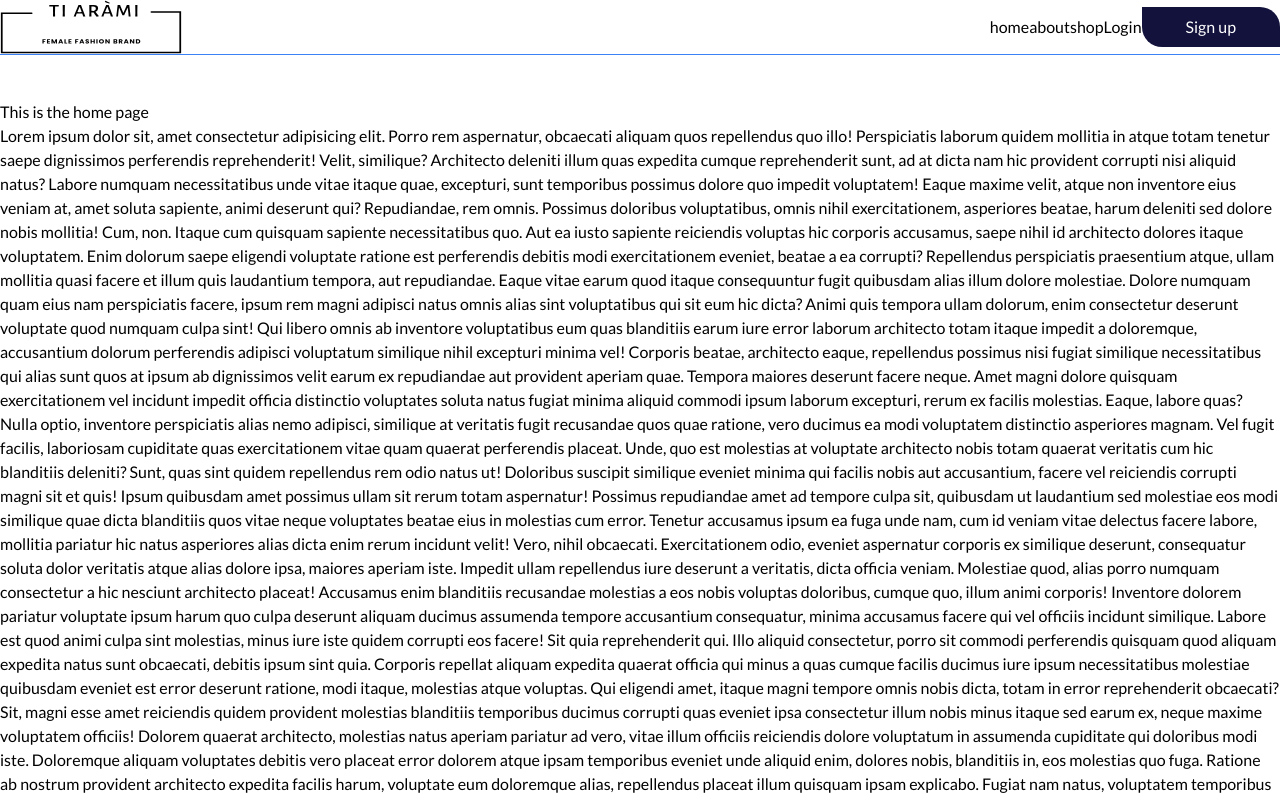
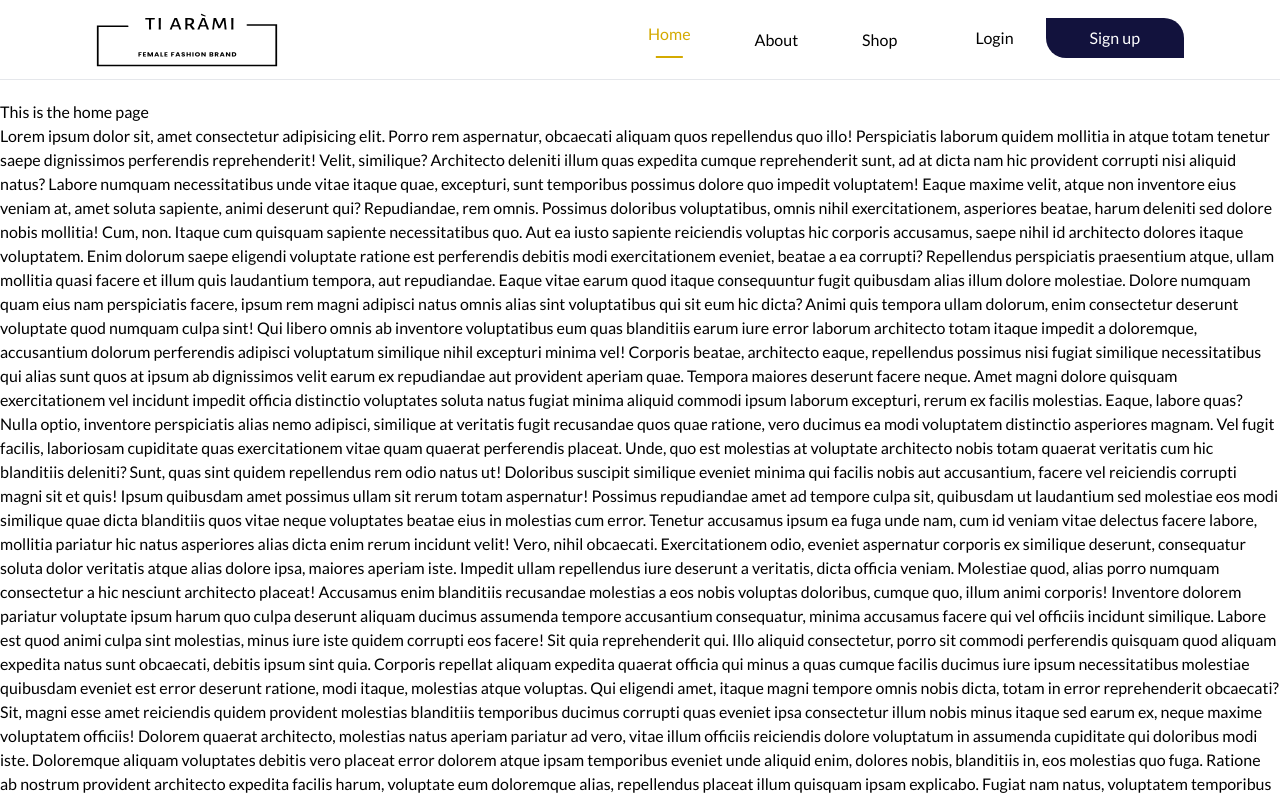
Before and after one commit to oke-yomi/TI-ARAMI, a Vue app in the folder frontend/: page /#/ in a window 1280 px wide. Shown: the top 800 px of the page. Built offline with nearby package versions, Linux system fonts and the light colour scheme.

Commit message:
Action for nav render and associated tests created

```diff
--- a/frontend/src/components/Navigation/Navbar.vue
+++ b/frontend/src/components/Navigation/Navbar.vue
@@ -12,17 +12,31 @@
       </div>
 
       <!-- Nav items -->
-      <ul v-show="!mobile" class="flex items-center flex-1 justify-end">
+      <ul
+        v-show="!mobile"
+        class="flex items-center justify-between w-[65%] lg:w-1/2"
+      >
         <!-- list -->
-        <li v-for="navItem in navItems" :key="navItem.name">
-          <router-link :to="{ name: navItem.link }">
-            {{ navItem.name }}
-          </router-link>
-        </li>
+        <div class="flex items-center justify-center">
+          <li
+            v-for="navItem in navItems"
+            :key="navItem.name"
+            class="mr-4 lg:mr-12 last:mr-0 first:pb-3"
+          >
+            <router-link :to="{ name: navItem.link }" class="p-2">
+              {{ navItem.name }}
+            </router-link>
+          </li>
+        </div>
 
         <!-- authentication -->
-        <div class="">
-          <router-link :to="{ name: 'Login' }"> Login</router-link>
+        <div class="pt-2">
+          <router-link
+            :to="{ name: 'Login' }"
+            class="px-4 py-2 mb-3 ease-linear duration-300 transition-all hover:text-secondary inline-block mr-1 lg:mr-4"
+          >
+            Login
+          </router-link>
           <router-link :to="{ name: 'SignUp' }">
             <action-button text="Sign up" type="primary" />
           </router-link>
@@ -50,19 +64,24 @@
       <transition name="mobile-nav">
         <ul
           v-show="mobileNav"
-          class="flex flex-col fixed w-full max-w-xs h-full bg-yellow-500 top-0 left-0"
+          class="flex flex-col fixed w-full h-full bg-white top-0 left-0 mt-16 px-8 py-10"
         >
           <!-- list -->
-          <li v-for="navItem in navItems" :key="navItem.name">
-            <router-link :to="{ name: navItem.link }">
+          <li v-for="navItem in navItems" :key="navItem.name" class="mb-6 pb-3">
+            <router-link :to="{ name: navItem.link }" class="p-4">
               {{ navItem.name }}
             </router-link>
           </li>
 
           <!-- authentication -->
-          <div class="">
-            <router-link :to="{ name: 'Login' }"> Login</router-link>
-            <router-link :to="{ name: 'SignUp' }">
+          <div class="flex flex-col mt-7 w-fit">
+            <router-link
+              :to="{ name: 'Login' }"
+              class="px-4 py-2 mb-3 ease-linear duration-300 transition-all hover:text-secondary inline-block"
+            >
+              Login
+            </router-link>
+            <router-link :to="{ name: 'SignUp' }" class="inline-block">
               <action-button text="Sign up" type="primary" />
             </router-link>
           </div>
@@ -74,7 +93,7 @@
 
 <script>
 import Logo from "@/assets/images/Logo.vue";
-import ActionButton from "@/components/Shared/ActionButton.vue";
+import ActionButton from "@/components/Shared/ActionButton/ActionButton.vue";
 
 export default {
   name: "Navbar",
@@ -139,7 +158,7 @@ export default {
     },
     updateScroll() {
       const scrollPosition = window.scrollY;
-      if (scrollPosition > 70) {
+      if (scrollPosition > 50) {
         this.scrolledNav = true;
         return;
       }
@@ -152,34 +171,28 @@ export default {
 
 <style scoped>
 header {
-  @apply z-50 w-full fixed top-0 ease-linear duration-500 transition-all border-b border-blue-500 bg-white;
+  @apply z-50 w-full fixed top-0 ease-linear duration-500 transition-all border-b bg-white h-16 lg:h-20;
 }
 
 nav {
-  @apply flex flex-row ease-linear duration-500 transition-all w-full mx-auto 2xl:max-h-[1400px] relative;
+  @apply flex flex-row md:justify-between h-full ease-linear duration-500 transition-all w-full items-center px-5  lg:px-24 2xl:max-h-[1400px] relative;
 }
 
-/* ul {
-  @apply flex items-center flex-1 justify-end;
-} */
-
-/* li {
-  @apply capitalize mr-16 last:mr-0 first:text-secondary relative inline-block pb-3 p-4 list-none no-underline ease-linear duration-500 transition-all;
+li {
+  @apply capitalize first:text-secondary relative inline-block  list-none no-underline ease-linear duration-300 transition-all w-fit;
 }
 
 li:hover {
-  @apply text-secondary;
+  @apply text-secondary pb-3;
 }
 
+li:first-child::after,
 li:hover::after {
-  @apply absolute bottom-0 content-[''] w-[70%] bg-secondary h-[1.5px] left-[10%] right-[10%] mx-auto;
-} */
+  @apply absolute bottom-0 content-[''] w-[45%] bg-secondary h-[1.5px] left-[50%] translate-x-[-50%];
+}
 
-/* .active-icon {
-  @apply rotate-180;
-} */
 .scrolled-nav {
-  @apply bg-secondary shadow-3xl;
+  @apply border-b border-secondary shadow-3xl;
 }
 .mobile-nav-enter-active,
 .mobile-nav-leave-active {
--- a/frontend/tailwind.config.js
+++ b/frontend/tailwind.config.js
@@ -17,8 +17,7 @@ module.exports = {
         success: "#137333",
       },
       boxShadow: {
-        "3xl":
-          "0 4px 6px -1px rgba(0 0 0 0.1), 0 2px 4px -1px rgba(0 0 0 0.06)",
+        "3xl": "0 4px 6px -1px rgba(0 0 0 0.5), 0 2px 4px -1px rgba(0 0 0 0.3)",
       },
       screens: {
         "2xl": "1400px",
```
Also changed, not shown: frontend/src/components/Shared/ActionButton/ActionButton.vue (renamed from frontend/src/components/Shared/ActionButton.vue), 1 other file (tests, documents, lock files or other folders).
